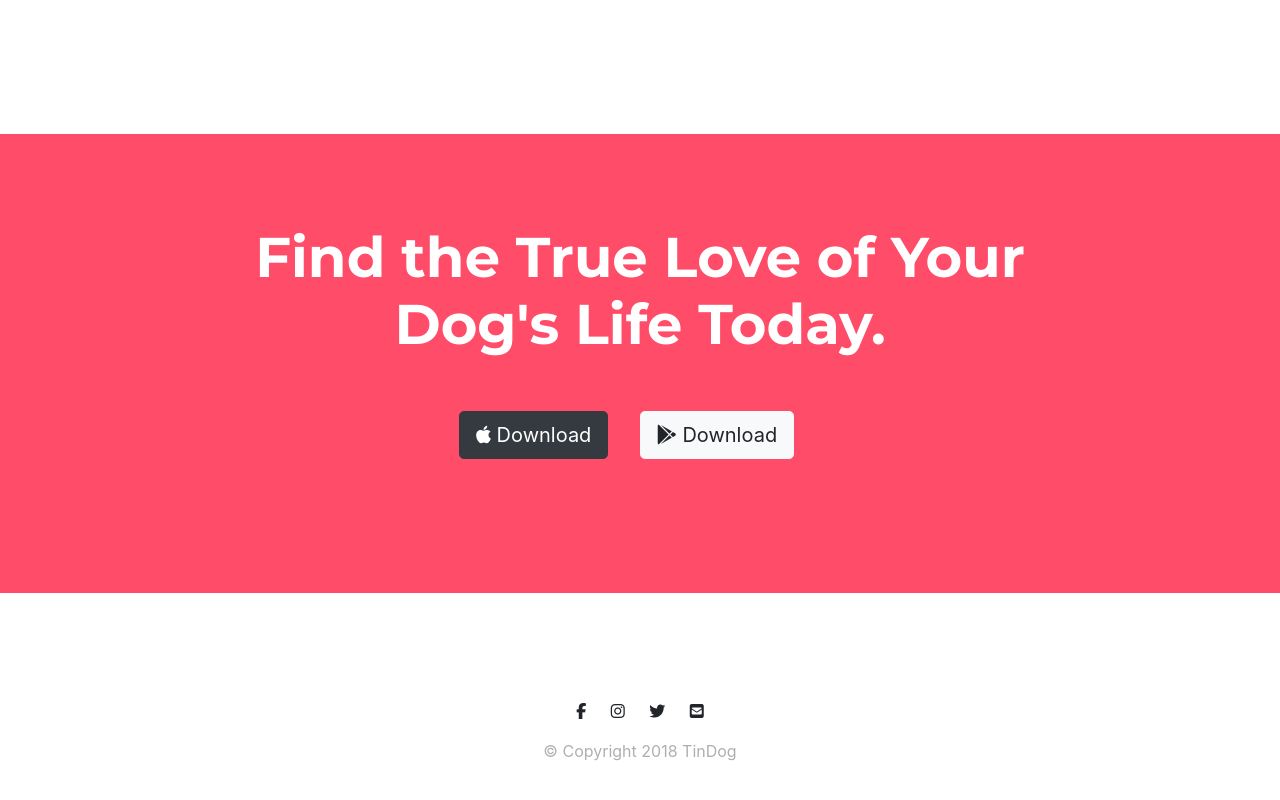
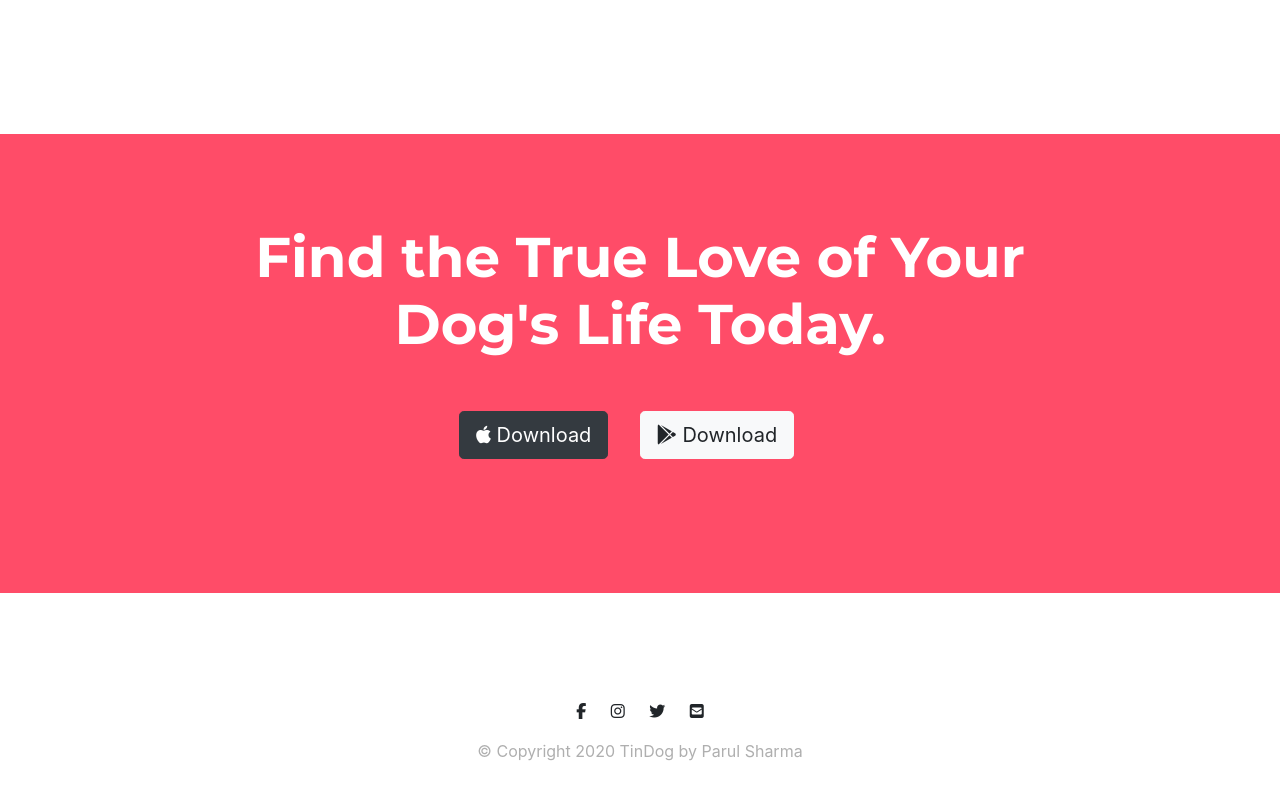
Before and after one commit to ParulSharma4501/tindog, a plain HTML site: page index.html in a window 1280 px wide. Shown: the part 2519-3319 px from the top of the page. Drawn offline with nearby package versions, Linux system fonts and the light colour scheme.

Commit message:
Update index.html

```diff
--- a/index.html
+++ b/index.html
@@ -232,7 +232,7 @@
        <i class="socialicon fab fa-instagram"></i>
        <i class="socialicon fab fa-twitter"></i>
        <i class="socialicon fas fa-envelope-square"></i>
-        <p>© Copyright 2018 TinDog</p>
+        <p>© Copyright 2020 TinDog by Parul Sharma</p>
 
     </footer>
 
```
